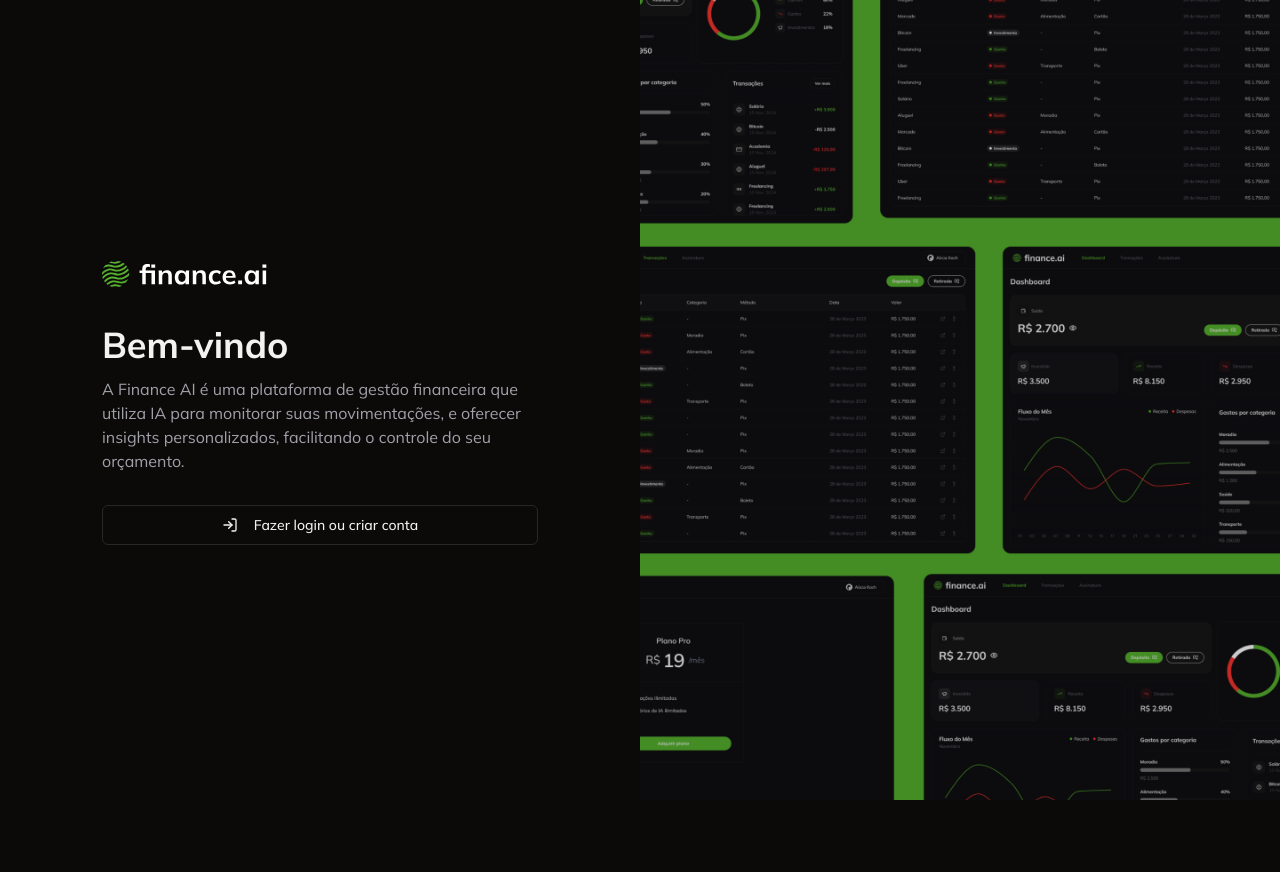
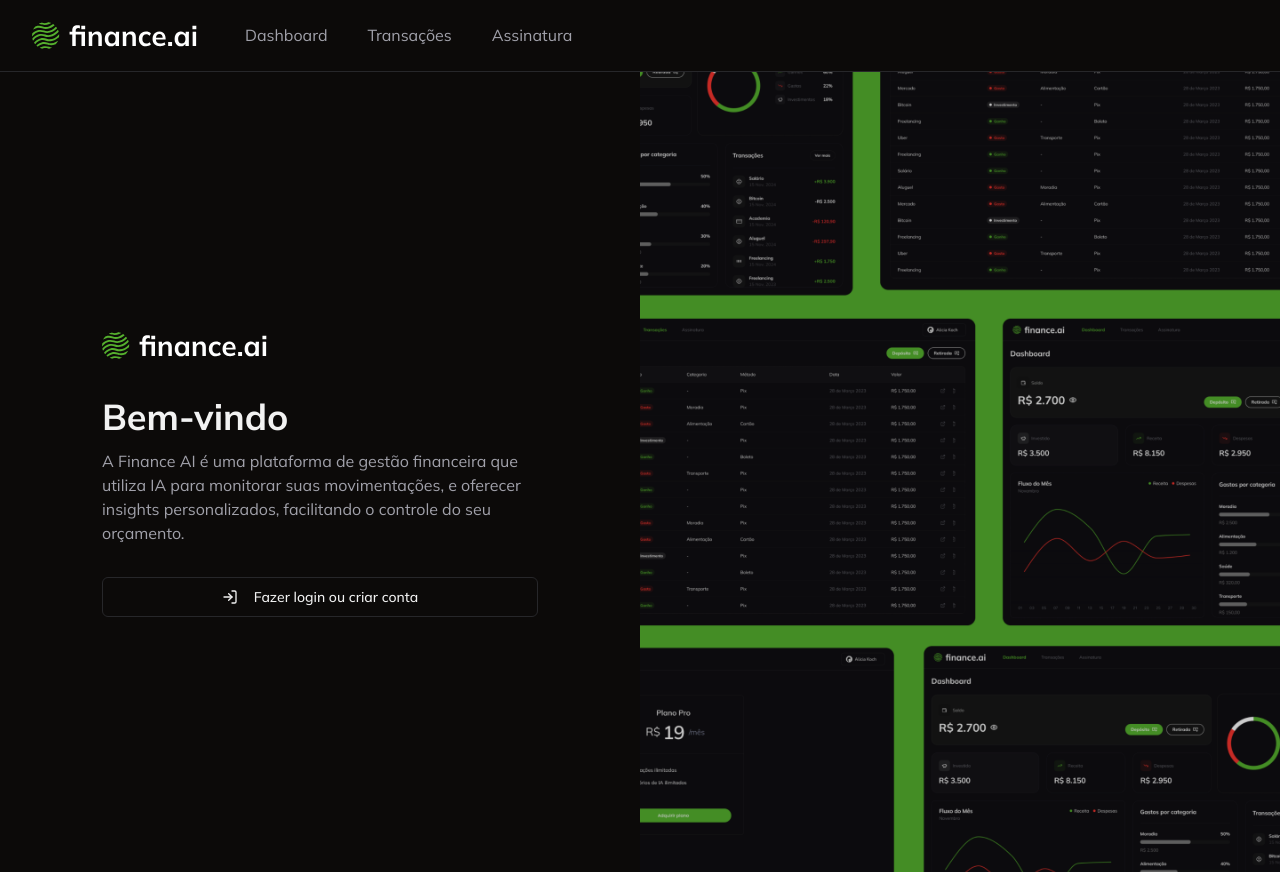
Before and after one commit to JohnatanCarlos/finance-ai, a Next.js app: page /login in a window 1280 px wide. Before the commit the page ends 800 px from the top, so only its background shows below. Built offline with nearby package versions, Linux system fonts and the light colour scheme; no server answers.

Commit message:
feat: add navbar component

```diff
--- /dev/null
+++ b/app/_components/navbar.tsx
@@ -0,0 +1,54 @@
+"use client";
+
+import { UserButton } from "@clerk/nextjs";
+import Image from "next/image";
+import Link from "next/link";
+import { usePathname } from "next/navigation";
+
+const NavBar = () => {
+  const pathName = usePathname();
+
+  return (
+    <nav className="flex items-center justify-between border-b border-solid px-8 py-4">
+      <div className="flex items-center gap-10">
+        <Image src="/logo.svg" alt="Finance AI" width={173} height={39} />
+        <Link
+          href="/"
+          className={
+            pathName === "/"
+              ? "font-bold text-primary"
+              : "text-muted-foreground hover:text-primary"
+          }
+        >
+          Dashboard
+        </Link>
+        <Link
+          href="/transactions"
+          className={
+            pathName === "/transactions"
+              ? "font-bold text-primary"
+              : "text-muted-foreground hover:text-primary"
+          }
+        >
+          Transações
+        </Link>
+        <Link
+          href="/subscription"
+          className={
+            pathName === "/subscription"
+              ? "font-bold text-primary"
+              : "text-muted-foreground hover:text-primary"
+          }
+        >
+          Assinatura
+        </Link>
+      </div>
+
+      <div className="border-collapse">
+        <UserButton showName />
+      </div>
+    </nav>
+  );
+};
+
+export default NavBar;
--- a/app/_components/upsert-transaction-dialog.tsx
+++ b/app/_components/upsert-transaction-dialog.tsx
@@ -86,7 +86,7 @@
   const form = useForm<FormSchema>({
     resolver: zodResolver(formSchema),
     defaultValues: defaultValues ?? {
-      amount: 0,
+      amount: 10,
       category: TransactionCategory.OTHER,
       date: new Date(),
       name: "",
--- a/app/layout.tsx
+++ b/app/layout.tsx
@@ -3,6 +3,7 @@
 import "./globals.css";
 import { ClerkProvider } from "@clerk/nextjs";
 import { dark } from "@clerk/themes";
+import NavBar from "./_components/navbar";
 
 const mulish = Mulish({
   subsets: ["latin"],
@@ -22,6 +23,7 @@
     <html lang="en">
       <body className={`${mulish.className} dark antialiased`}>
         <ClerkProvider appearance={{ baseTheme: dark }}>
+          <NavBar />
           {children}
         </ClerkProvider>
       </body>
--- a/app/page.tsx
+++ b/app/page.tsx
@@ -1,4 +1,3 @@
-import { UserButton } from "@clerk/nextjs";
 import { auth } from "@clerk/nextjs/server";
 import { redirect } from "next/navigation";
 
@@ -9,5 +8,5 @@
     redirect("/login");
   }
 
-  return <UserButton showName />;
+  return;
 }
--- a/app/transactions/page.tsx
+++ b/app/transactions/page.tsx
@@ -18,7 +18,6 @@
         columns={transactionColumns}
         data={JSON.parse(JSON.stringify(transactions))}
       />
-      <div></div>
     </div>
   );
 };
```
Also changed, not shown: public/logo-finance-header.svg (added).
